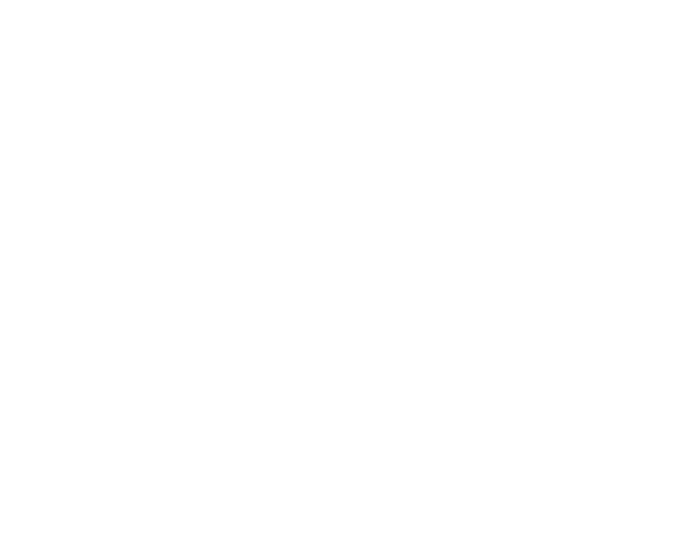
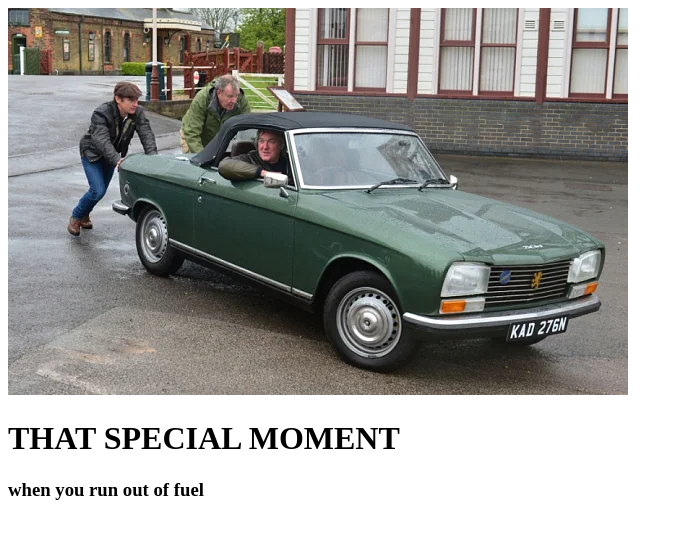
Before and after one commit to amircyber99/mem, a plain HTML site: page index.html in a window 1280 px wide. Shown: the whole page, without its empty margins (0-683 px from the left). Drawn offline with Linux system fonts and the light colour scheme.

Commit message:
Update index.md

```diff
--- a/index.html
+++ b/index.html
@@ -14,3 +14,20 @@ But it must have the following features:
 6. Read about the text-transform property on MDN docs to make the h1 uppercase with CSS.
   https://developer.mozilla.org/en-US/docs/Web/CSS/text-transform
 -->
+
+<!DOCTYPE html>
+<html lang="en">
+<head>
+  <meta charset="UTF-8">
+  <meta name="viewport" content="width=device-width, initial-scale=1.0">
+  <link rel="stylesheet" href="style.css">
+  <title>Document</title>
+</head>
+<body>
+  <div>
+    <img src="./suncc_3352401b.webp" alt="">
+  </div>
+  <h1>THAT SPECIAL MOMENT</h1>
+  <h3>when you run out of fuel</h3>
+</body>
+</html>
```
